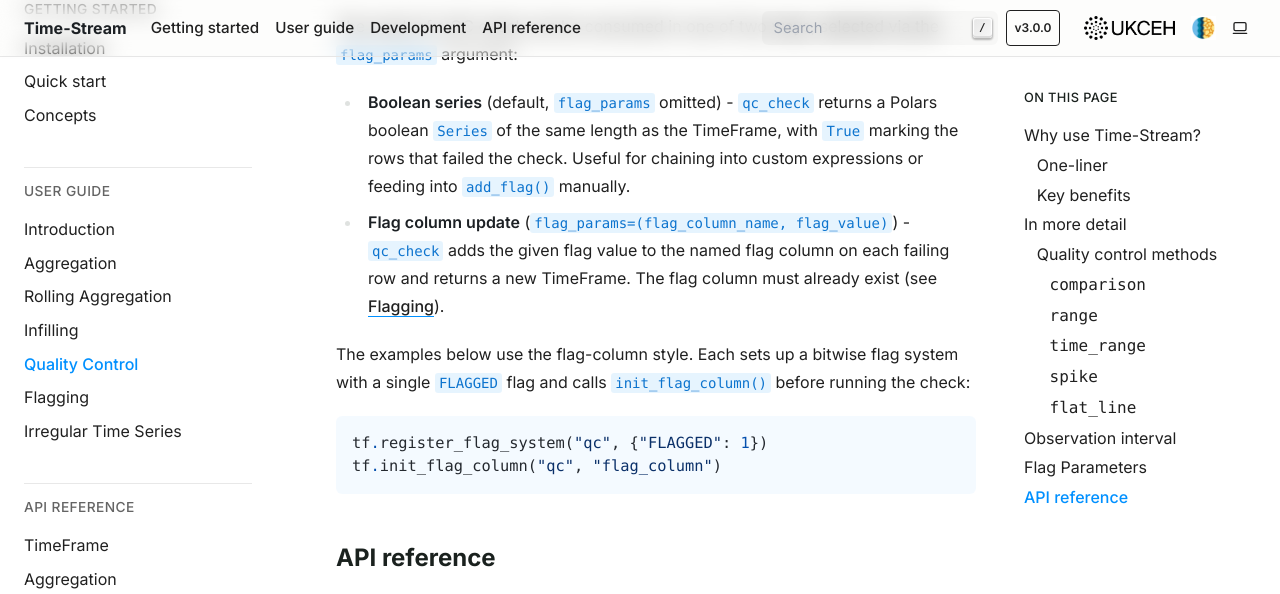
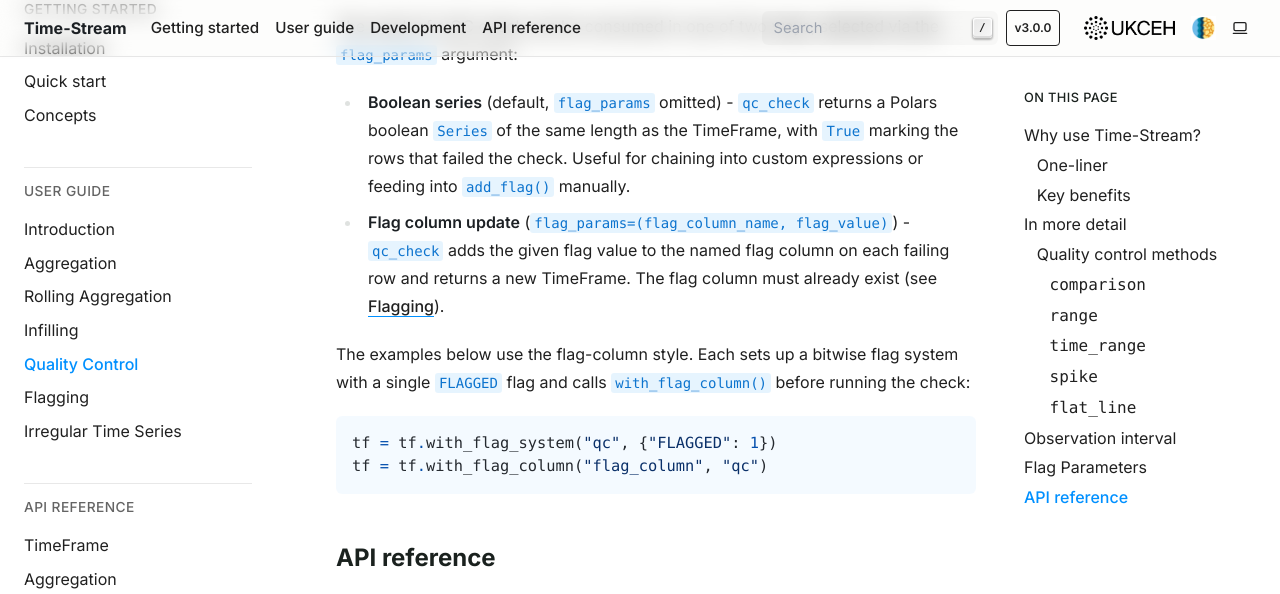
Before and after one commit to NERC-CEH/time-stream, a Sphinx documentation site: the page built from docs/source/user_guide/quality_control.rst, in a window 1280 px wide and 900 px high, scrolled down 7404 px, cut to the strip 0-594 px from the top of the window. Built offline with Sphinx 7.4.7, drawn with Linux system fonts in a browser that asks for light colours.

```diff
--- a/docs/source/api/time_frame.rst
+++ b/docs/source/api/time_frame.rst
@@ -79,10 +78,9 @@ Flagging
     :nosignatures:
     :toctree: _api/
 
-    ~TimeFrame.register_flag_system
+    ~TimeFrame.with_flag_system
     ~TimeFrame.get_flag_system
-    ~TimeFrame.register_flag_column
-    ~TimeFrame.init_flag_column
+    ~TimeFrame.with_flag_column
     ~TimeFrame.get_flag_column
     ~TimeFrame.add_flag
     ~TimeFrame.remove_flag
--- a/docs/source/examples/flagging.py
+++ b/docs/source/examples/flagging.py
@@ -20,13 +20,13 @@ def simple_example() -> None:
     core_flags = ["UNCHECKED", "MISSING", "SUSPECT", "CORRECTED"]
 
     # Register the flag system into the TimeFrame
-    tf.register_flag_system("CORE_FLAGS", core_flags, flag_type="categorical")
+    tf = tf.with_flag_system("CORE_FLAGS", core_flags, flag_type="categorical")
 
     # Initialise a new flag column tied to the CORE_FLAGS system
-    tf.init_flag_column("CORE_FLAGS", "temperature_flags")
+    tf = tf.with_flag_column("temperature_flags", "CORE_FLAGS")
 
     # Flag rows where the temperature exceeds 25 as SUSPECT
-    tf.add_flag("temperature_flags", "SUSPECT", pl.col("temperature") > 25)
+    tf = tf.add_flag("temperature_flags", "SUSPECT", pl.col("temperature") > 25)
     print(tf.df)
     # [end:simple_example]
 
@@ -36,7 +36,7 @@ def register_default() -> None:
     tf = _temperature_tf()
     # [start:register_default]
     # Default bitwise system - a single FLAGGED flag at value 1
-    tf.register_flag_system("DEFAULT")
+    tf = tf.with_flag_system("DEFAULT")
     print(tf.get_flag_system("DEFAULT"))
     # [end:register_default]
 
@@ -47,7 +47,7 @@ def register_list() -> None:
     # fmt: off
     # [start:register_list]
     # Pass a list of names and let Time-Stream assign powers of two
-    tf.register_flag_system(
+    tf = tf.with_flag_system(
         "QC_FLAGS", ["OUT_OF_RANGE", "SPIKE", "FLATLINE", "ERROR_CODE"]
     )
     print(tf.get_flag_system("QC_FLAGS"))
@@ -67,7 +67,7 @@ def register_bitwise_dict() -> None:
         "REMOVED": 16,
         "INFILLED": 32,
     }
-    tf.register_flag_system("CORE_FLAGS", core_flags)
+    tf = tf.with_flag_system("CORE_FLAGS", core_flags)
     print(tf.get_flag_system("CORE_FLAGS"))
     # [end:register_bitwise_dict]
 
@@ -78,7 +78,7 @@ def register_categorical_single() -> None:
     # [start:register_categorical_single]
     # A categorical single system - each row holds exactly one value
     qc = {"good": 0, "questionable": 1, "bad": 2}
-    tf.register_flag_system("QC", qc, flag_type="categorical")
+    tf = tf.with_flag_system("QC", qc, flag_type="categorical")
     print(tf.get_flag_system("QC"))
     # [end:register_categorical_single]
 
@@ -89,7 +89,7 @@ def register_categorical_string() -> None:
     # [start:register_categorical_string]
     # String values imply categorical automatically
     codes = {"good": "G", "questionable": "Q", "bad": "B"}
-    tf.register_flag_system("CODES", codes)
+    tf = tf.with_flag_system("CODES", codes)
     print(tf.get_flag_system("CODES"))
     # [end:register_categorical_string]
 
@@ -100,7 +100,7 @@ def register_categorical_name_list() -> None:
     # fmt: off
     # [start:register_categorical_name_list]
     # A list of names, each used as both the key and the value
-    tf.register_flag_system(
+    tf = tf.with_flag_system(
         "QC", ["good", "questionable", "bad"], flag_type="categorical"
     )
     print(tf.get_flag_system("QC"))
@@ -113,7 +113,7 @@ def register_categorical_list() -> None:
     tf = _temperature_tf()
 
     # A categorical list system - each row holds a list of values
-    tf.register_flag_system(
+    tf = tf.with_flag_system(
         "ORIGIN",
         ["API", "USER_INPUT", "MODEL_OUTPUT", "DERIVED"],
         flag_type="categorical_list",
@@ -121,24 +121,14 @@ def register_categorical_list() -> None:
     print(tf.get_flag_system("ORIGIN"))
 
 
-def init_flag_column_default_name() -> None:
-    """Create a flag column without naming it - the name is derived from the system."""
-    tf = _temperature_tf()
-    tf.register_flag_system("CORE_FLAGS", {"UNCHECKED": 1, "SUSPECT": 4})
-    # [start:init_flag_column_default_name]
-    tf.init_flag_column("CORE_FLAGS")
-    # [end:init_flag_column_default_name]
-    print(tf.flag_columns)
-
-
-def init_flag_column_prepopulated() -> None:
+def flag_column_prepopulated() -> None:
     """Create a flag column with every row pre-set to a starting flag."""
     tf = _temperature_tf()
-    tf.register_flag_system("CORE_FLAGS", {"UNCHECKED": 1, "SUSPECT": 4})
-    # [start:init_flag_column_prepopulated]
+    tf = tf.with_flag_system("CORE_FLAGS", {"UNCHECKED": 1, "SUSPECT": 4})
+    # [start:flag_column_prepopulated]
     # Pre-populate every row with the UNCHECKED flag (value 1)
-    tf.init_flag_column("CORE_FLAGS", column_name="temperature_flags", data=1)
-    # [end:init_flag_column_prepopulated]
+    tf = tf.with_flag_column("temperature_flags", "CORE_FLAGS", data=1)
+    # [end:flag_column_prepopulated]
     print(tf.df)
 
 
@@ -146,12 +136,12 @@ def bitwise_flag_workflow() -> None:
     """Bitwise workflow - independent flags OR together on each row."""
     tf = _temperature_tf()
     # [start:bitwise_flag_workflow]
-    tf.register_flag_system("CORE_FLAGS", {"UNCHECKED": 1, "MISSING": 2, "SUSPECT": 4})
-    tf.init_flag_column("CORE_FLAGS", "temperature_flags")
+    tf = tf.with_flag_system("CORE_FLAGS", {"UNCHECKED": 1, "MISSING": 2, "SUSPECT": 4})
+    tf = tf.with_flag_column("temperature_flags", "CORE_FLAGS")
 
-    tf.add_flag("temperature_flags", "MISSING", pl.col("temperature").is_null())
-    tf.add_flag("temperature_flags", "SUSPECT", pl.col("temperature") > 25)
-    tf.add_flag("temperature_flags", "UNCHECKED", pl.col("temperature") < 25)
+    tf = tf.add_flag("temperature_flags", "MISSING", pl.col("temperature").is_null())
+    tf = tf.add_flag("temperature_flags", "SUSPECT", pl.col("temperature") > 25)
+    tf = tf.add_flag("temperature_flags", "UNCHECKED", pl.col("temperature") < 25)
     # [end:bitwise_flag_workflow]
     print(tf.df)
 
@@ -160,13 +150,13 @@ def categorical_single_workflow() -> None:
     """Categorical-single workflow - each ``add_flag`` replaces the row's previous value."""
     tf = _temperature_tf()
     # [start:categorical_single_workflow]
-    tf.register_flag_system("QC", {"good": 0, "questionable": 1, "bad": 2}, flag_type="categorical")
-    tf.init_flag_column("QC", "temperature_qc")
+    tf = tf.with_flag_system("QC", {"good": 0, "questionable": 1, "bad": 2}, flag_type="categorical")
+    tf = tf.with_flag_column("temperature_qc", "QC")
 
     # Each row carries exactly one value; later add_flag calls replace the previous value
-    tf.add_flag("temperature_qc", "good")
-    tf.add_flag("temperature_qc", "questionable", pl.col("temperature") > 25)
-    tf.add_flag("temperature_qc", "bad", pl.col("temperature") > 30)
+    tf = tf.add_flag("temperature_qc", "good")
+    tf = tf.add_flag("temperature_qc", "questionable", pl.col("temperature") > 25)
+    tf = tf.add_flag("temperature_qc", "bad", pl.col("temperature") > 30)
     # [end:categorical_single_workflow]
     print(tf.df)
 
@@ -174,12 +164,12 @@ def categorical_single_workflow() -> None:
 def categorical_single_overwrite() -> None:
     """``overwrite=False`` leaves rows that already carry a value untouched."""
     tf = _temperature_tf()
-    tf.register_flag_system("QC", {"good": 0, "bad": 2}, flag_type="categorical")
-    tf.init_flag_column("QC", "temperature_qc")
-    tf.add_flag("temperature_qc", "bad", pl.col("temperature") > 25)
+    tf = tf.with_flag_system("QC", {"good": 0, "bad": 2}, flag_type="categorical")
+    tf = tf.with_flag_column("temperature_qc", "QC")
+    tf = tf.add_flag("temperature_qc", "bad", pl.col("temperature") > 25)
     # [start:categorical_single_overwrite]
     # overwrite=False leaves rows that already have a value untouched
-    tf.add_flag("temperature_qc", "good", overwrite=False)
+    tf = tf.add_flag("temperature_qc", "good", overwrite=False)
     # [end:categorical_single_overwrite]
     print(tf.df)
 
@@ -188,16 +178,16 @@ def categorical_list_workflow() -> None:
     """Categorical-list workflow - ``add_flag`` appends, so flags coexist on a row."""
     tf = _temperature_tf()
     # [start:categorical_list_workflow]
-    tf.register_flag_system(
+    tf = tf.with_flag_system(
         "ORIGIN",
         ["API", "USER_INPUT", "MODEL_OUTPUT"],
         flag_type="categorical_list",
     )
-    tf.init_flag_column("ORIGIN", "temperature_origin")
+    tf = tf.with_flag_column("temperature_origin", "ORIGIN")
 
     # Append values to each row's list - flags coexist
-    tf.add_flag("temperature_origin", "API")
-    tf.add_flag("temperature_origin", "USER_INPUT", pl.col("temperature") > 25)
+    tf = tf.add_flag("temperature_origin", "API")
+    tf = tf.add_flag("temperature_origin", "USER_INPUT", pl.col("temperature") > 25)
     # [end:categorical_list_workflow]
     print(tf.df)
 
@@ -205,11 +195,11 @@ def categorical_list_workflow() -> None:
 def decode_bitwise() -> None:
     """Turn a raw integer flag column into human-readable flag names."""
     tf = _temperature_tf()
-    tf.register_flag_system("CORE_FLAGS", {"MISSING": 2, "SUSPECT": 4, "CORRECTED": 8})
-    tf.init_flag_column("CORE_FLAGS", "temperature_flags")
-    tf.add_flag("temperature_flags", "MISSING", pl.col("temperature").is_null())
-    tf.add_flag("temperature_flags", "SUSPECT", pl.col("temperature") > 25)
-    tf.add_flag(
+    tf = tf.with_flag_system("CORE_FLAGS", {"MISSING": 2, "SUSPECT": 4, "CORRECTED": 8})
+    tf = tf.with_flag_column("temperature_flags", "CORE_FLAGS")
+    tf = tf.add_flag("temperature_flags", "MISSING", pl.col("temperature").is_null())
+    tf = tf.add_flag("temperature_flags", "SUSPECT", pl.col("temperature") > 25)
+    tf = tf.add_flag(
         "temperature_flags",
         "CORRECTED",
         (pl.col(tf.time_name) < datetime(2023, 1, 5)) & pl.col("temperature").is_not_null(),
@@ -224,10 +214,10 @@ def decode_bitwise() -> None:
 def encode_bitwise() -> None:
     """Round-trip a decoded flag column back to raw integers."""
     tf = _temperature_tf()
-    tf.register_flag_system("CORE_FLAGS", {"MISSING": 2, "SUSPECT": 4, "CORRECTED": 8})
-    tf.init_flag_column("CORE_FLAGS", "temperature_flags")
-    tf.add_flag("temperature_flags", "MISSING", pl.col("temperature").is_null())
-    tf.add_flag("temperature_flags", "SUSPECT", pl.col("temperature") > 25)
+    tf = tf.with_flag_system("CORE_FLAGS", {"MISSING": 2, "SUSPECT": 4, "CORRECTED": 8})
+    tf = tf.with_flag_column("temperature_flags", "CORE_FLAGS")
+    tf = tf.add_flag("temperature_flags", "MISSING", pl.col("temperature").is_null())
+    tf = tf.add_flag("temperature_flags", "SUSPECT", pl.col("temperature") > 25)
     tf_decoded = tf.decode_flag_column("temperature_flags")
     # [start:encode_bitwise]
     # Round-trip a decoded flag column back to raw integers
@@ -239,10 +229,10 @@ def encode_bitwise() -> None:
 def filter_by_flag_include() -> None:
     """Keep only the rows carrying a given flag."""
     tf = _temperature_tf()
-    tf.register_flag_system("CORE_FLAGS", {"MISSING": 2, "SUSPECT": 4})
-    tf.init_flag_column("CORE_FLAGS", "temperature_flags")
-    tf.add_flag("temperature_flags", "MISSING", pl.col("temperature").is_null())
-    tf.add_flag("temperature_flags", "SUSPECT", pl.col("temperature") > 25)
+    tf = tf.with_flag_system("CORE_FLAGS", {"MISSING": 2, "SUSPECT": 4})
+    tf = tf.with_flag_column("temperature_flags", "CORE_FLAGS")
+    tf = tf.add_flag("temperature_flags", "MISSING", pl.col("temperature").is_null())
+    tf = tf.add_flag("temperature_flags", "SUSPECT", pl.col("temperature") > 25)
     # [start:filter_by_flag_include]
     # Keep only rows flagged as SUSPECT
     tf_suspect = tf.filter_by_flag("temperature_flags", "SUSPECT")
@@ -253,10 +243,10 @@ def filter_by_flag_include() -> None:
 def filter_by_flag_exclude() -> None:
     """Drop the rows carrying any of the given flags."""
     tf = _temperature_tf()
-    tf.register_flag_system("CORE_FLAGS", {"MISSING": 2, "SUSPECT": 4})
-    tf.init_flag_column("CORE_FLAGS", "temperature_flags")
-    tf.add_flag("temperature_flags", "MISSING", pl.col("temperature").is_null())
-    tf.add_flag("temperature_flags", "SUSPECT", pl.col("temperature") > 25)
+    tf = tf.with_flag_system("CORE_FLAGS", {"MISSING": 2, "SUSPECT": 4})
+    tf = tf.with_flag_column("temperature_flags", "CORE_FLAGS")
+    tf = tf.add_flag("temperature_flags", "MISSING", pl.col("temperature").is_null())
+    tf = tf.add_flag("temperature_flags", "SUSPECT", pl.col("temperature") > 25)
     # [start:filter_by_flag_exclude]
     # Drop rows flagged as MISSING or SUSPECT
     tf_clean = tf.filter_by_flag("temperature_flags", ["MISSING", "SUSPECT"], include=False)
@@ -267,19 +257,10 @@ def filter_by_flag_exclude() -> None:
 def inspect_flag_columns() -> None:
     """Read back a TimeFrame's flag columns and each column's name and system."""
     tf = _temperature_tf()
-    tf.register_flag_system("CORE_FLAGS", {"UNCHECKED": 1, "SUSPECT": 4})
-    tf.init_flag_column("CORE_FLAGS", "temperature_flags")
+    tf = tf.with_flag_system("CORE_FLAGS", {"UNCHECKED": 1, "SUSPECT": 4})
+    tf = tf.with_flag_column("temperature_flags", "CORE_FLAGS")
 
     print(tf.flag_columns)
     flag_col = tf.get_flag_column("temperature_flags")
     print(flag_col.name)
     print(flag_col.flag_system)
-
-
-def with_flag_system_example() -> None:
-    """``with_flag_system`` - the immutable variant that returns a new TimeFrame."""
-    tf = _temperature_tf()
-
-    # Immutable variant - returns a new TimeFrame
-    tf_with_flags = tf.with_flag_system("CORE_FLAGS", {"UNCHECKED": 1, "SUSPECT": 4})
-    print(tf_with_flags.flag_systems)
--- a/docs/source/examples/infilling.py
+++ b/docs/source/examples/infilling.py
@@ -193,8 +193,8 @@ def flagged_infill() -> None:
     # fmt: off
     # [start:flagged_infill]
     # Register a flag system and create a flag column before running infill
-    tf.register_flag_system("INFILL_FLAGS", ["INFILLED"])
-    tf.init_flag_column("INFILL_FLAGS", "flow_flags")
+    tf = tf.with_flag_system("INFILL_FLAGS", ["INFILLED"])
+    tf = tf.with_flag_column("flow_flags", "INFILL_FLAGS")
 
     tf_infill = tf.infill(
         "linear", "flow", max_gap_size=3, flag_params=("flow_flags", "INFILLED")
@@ -214,8 +214,8 @@ def _hourly_frame_with_missing_rows() -> ts.TimeFrame:
         }
     )
     tf = ts.TimeFrame(df, "time", resolution="PT1H", periodicity="PT1H")
-    tf.register_flag_system("INFILL_FLAGS", ["INFILLED"])
-    tf.init_flag_column("INFILL_FLAGS", "flow_flags")
+    tf = tf.with_flag_system("INFILL_FLAGS", ["INFILLED"])
+    tf = tf.with_flag_column("flow_flags", "INFILL_FLAGS")
     return tf
 
 
--- a/docs/source/examples/quality_control.py
+++ b/docs/source/examples/quality_control.py
@@ -9,8 +9,8 @@ import time_stream as ts
 
 def _with_qc_flags(tf: ts.TimeFrame) -> ts.TimeFrame:
     """Register the ``qc`` flag system and an empty ``flag_column`` the checks write into."""
-    tf.register_flag_system("qc", {"FLAGGED": 1})
-    tf.init_flag_column("qc", "flag_column")
+    tf = tf.with_flag_system("qc", {"FLAGGED": 1})
+    tf = tf.with_flag_column("flag_column", "qc")
     return tf
 
 
@@ -48,8 +48,8 @@ def setup_flags() -> None:
     dates = [datetime(2023, 1, 1) + timedelta(hours=i) for i in range(5)]
     tf = ts.TimeFrame(pl.DataFrame({"timestamp": dates, "temperature": [24, 22, 26, 24, 28]}), time_name="timestamp")
     # [start:setup_flags]
-    tf.register_flag_system("qc", {"FLAGGED": 1})
-    tf.init_flag_column("qc", "flag_column")
+    tf = tf.with_flag_system("qc", {"FLAGGED": 1})
+    tf = tf.with_flag_column("flag_column", "qc")
     # [end:setup_flags]
     print(tf.df)
 
--- a/docs/source/user_guide/quality_control.rst
+++ b/docs/source/user_guide/quality_control.rst
@@ -312,7 +312,7 @@ The result of a QC check can be consumed in one of two ways, selected via the ``
   flag column must already exist (see :doc:`flagging`).
 
 The examples below use the flag-column style. Each sets up a bitwise flag system with a single
-``FLAGGED`` flag and calls :meth:`~time_stream.TimeFrame.init_flag_column` before running the
+``FLAGGED`` flag and calls :meth:`~time_stream.TimeFrame.with_flag_column` before running the
 check:
 
 .. literalinclude:: ../examples/quality_control.py
--- a/pyproject.toml
+++ b/pyproject.toml
@@ -165,6 +165,3 @@ markers = ["slow: Marks slow tests"]
 [tool.uv]
 package = true
 default-groups = ["dev"]
-
-[tool.uv.sources]
-isoperiod = { git = "https://github.com/NERC-CEH/isoperiod.git" }
```
Also changed, not shown: other parts of docs/source/api/time_frame.rst (+0 -1 lines), docs/source/user_guide/flagging.rst (+22 -47 lines), 7 other files.
